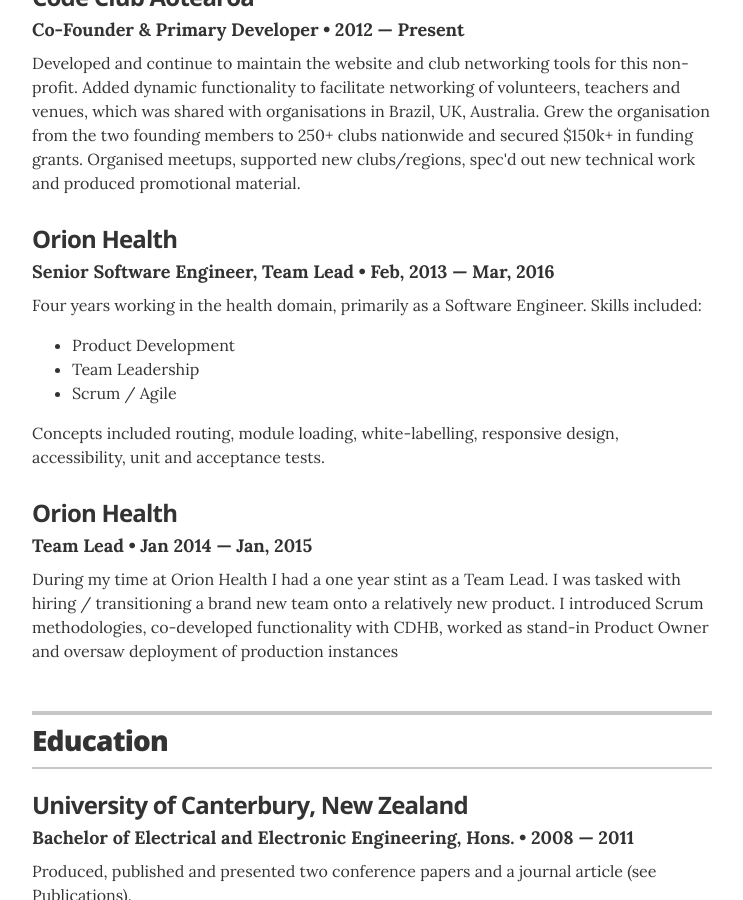
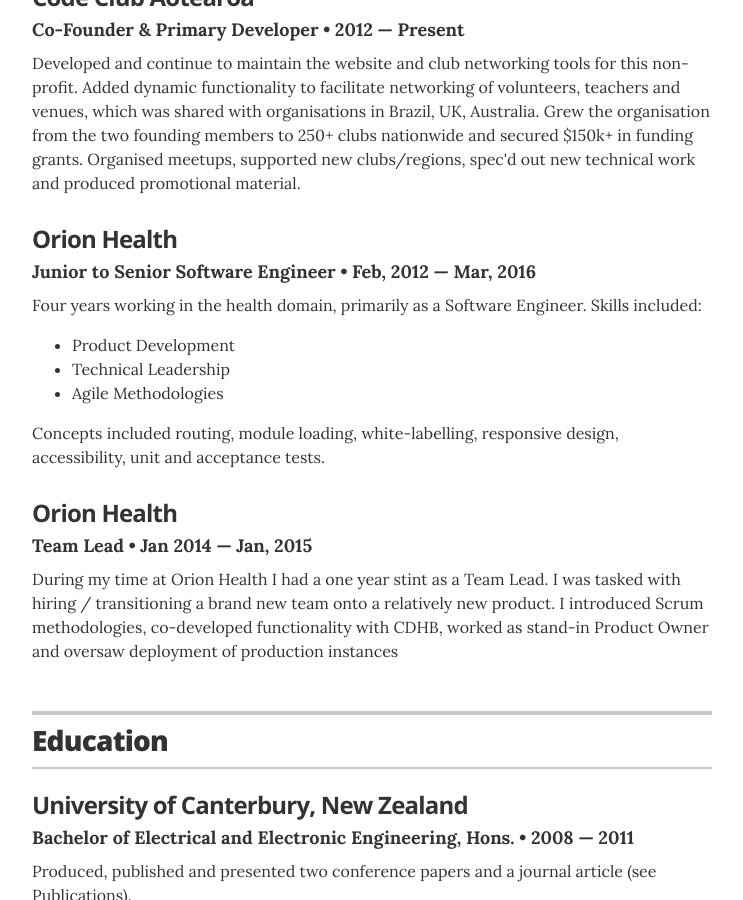
Before and after one commit to phazor/about-me, a Jekyll site: the page built from index.html, in a window 1280 px wide and 900 px high, scrolled down 590 px. Shown: the whole window, without its empty margins (268-1011 px from the left). Built offline with Jekyll 4.4.1, drawn with Linux system fonts in a browser that asks for light colours.

Commit message:
rewordings in experience

```diff
--- a/_layouts/resume.html
+++ b/_layouts/resume.html
@@ -59,12 +59,12 @@
         <!-- Duplicate these resume-item elements and edit accordingly for each job you want to add here -->
         <div class="resume-item" itemscope itemprop="worksFor" itemtype="http://schema.org/Organization">
           <h3 class="resume-item-title" itemprop="name">Orion Health</h3>
-          <h4 class="resume-item-details" itemprop="description">Senior Software Engineer, Team Lead &bull; Feb, 2013 &mdash; Mar, 2016</h4>
+          <h4 class="resume-item-details" itemprop="description">Junior to Senior Software Engineer &bull; Feb, 2012 &mdash; Mar, 2016</h4>
           <p class="resume-item-copy">Four years working in the health domain, primarily as a Software Engineer. Skills included:</p>
           <ul class="resume-item-list">
             <li>Product Development</li>
-            <li>Team Leadership</li>
-            <li>Scrum / Agile</li>
+            <li>Technical Leadership</li>
+            <li>Agile Methodologies</li>
           </ul>
           <p class="resume-item-copy">Concepts included routing, module loading, white-labelling, responsive design, accessibility, unit and acceptance tests.</p>
 
```
